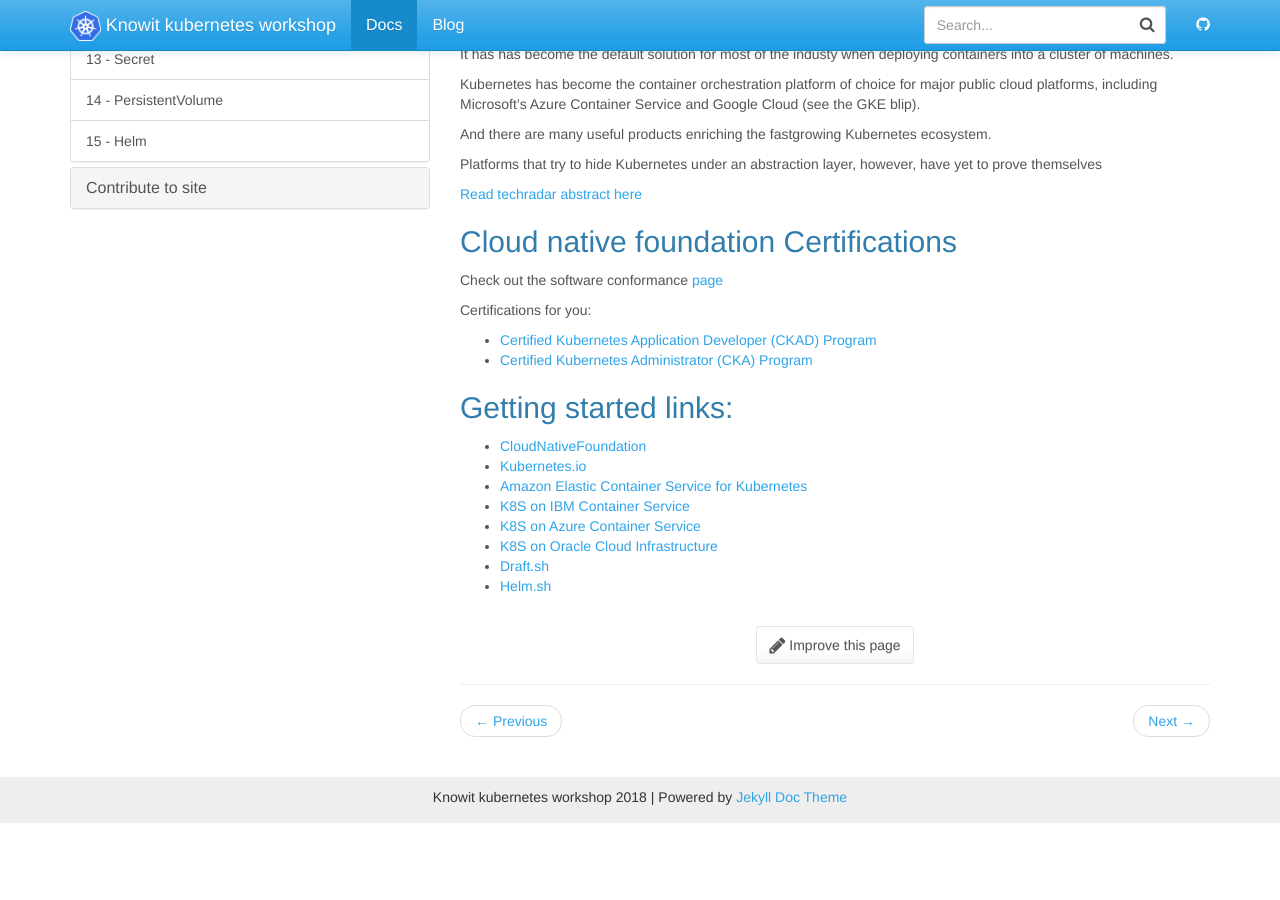
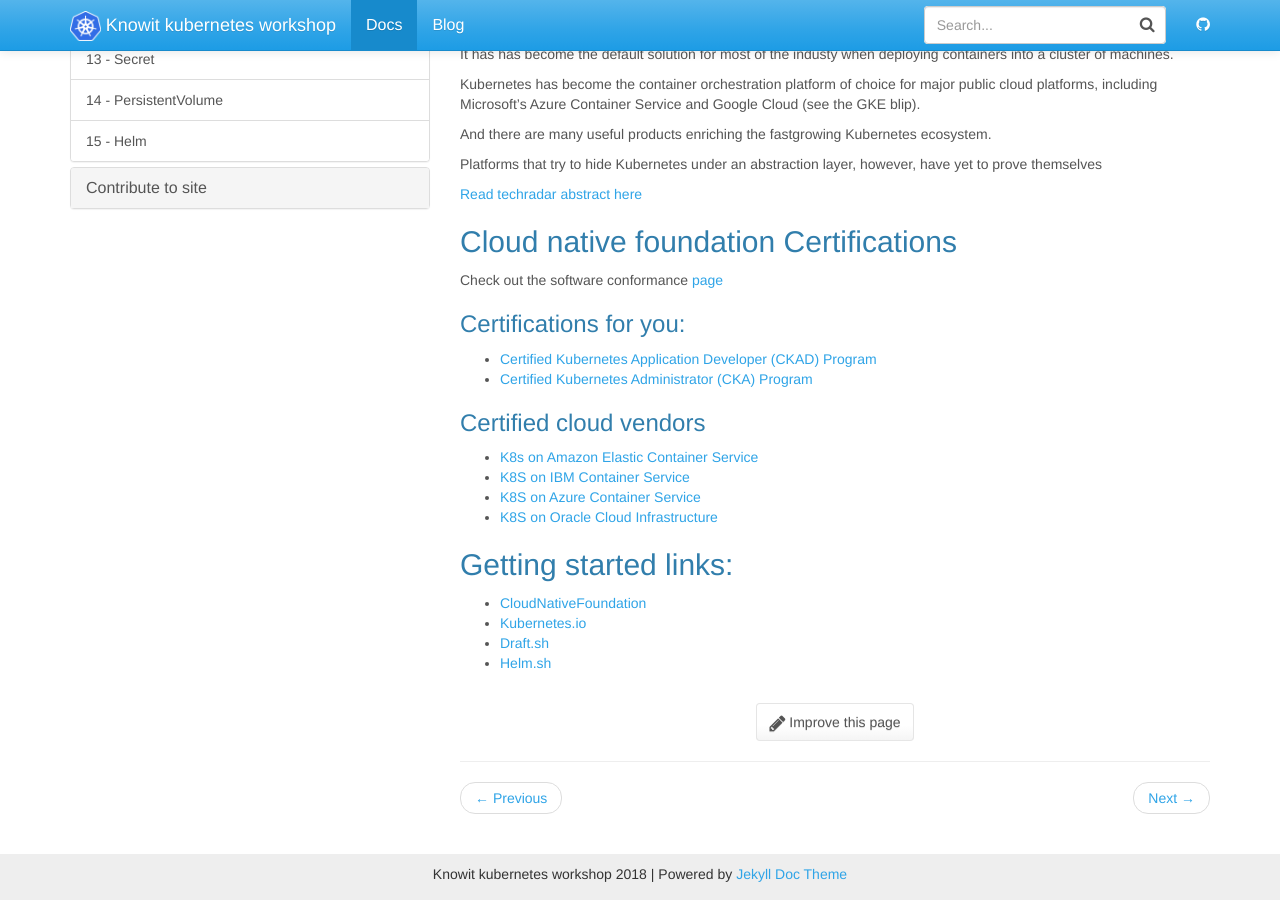
Before and after one commit to knowit/kubernetes-workshop, a Jekyll site: the page built from docs/_docs/workshop/01-intro.md, in a window 1280 px wide and 900 px high, scrolled down 610 px. Built offline with Jekyll 4.4.1, drawn with Linux system fonts in a browser that asks for light colours; before the commit the page ends 1433 px from its top, so only the background shows below that.

Commit message:
added certified cloud vendors

```diff
--- a/docs/_docs/workshop/01-intro.md
+++ b/docs/_docs/workshop/01-intro.md
@@ -26,16 +26,18 @@
 
 Check out the software conformance [page](https://www.cncf.io/certification/software-conformance)
 
-Certifications for you:
+### Certifications for you:
 * [Certified Kubernetes Application Developer (CKAD) Program](https://www.cncf.io/certification/expert/cka/ckad/)
 * [Certified Kubernetes Administrator (CKA) Program](https://www.cncf.io/certification/expert/cka/)
+
+### Certified cloud vendors
+* [K8s on Amazon Elastic Container Service](https://aws.amazon.com/eks/)
+* [K8S on IBM Container Service](ttps://www.ibm.com/cloud/container-service)
+* [K8S on Azure Container Service](https://azure.microsoft.com/en-us/services/container-service/)
+* [K8S on Oracle Cloud Infrastructure](https://cloud.oracle.com/en_US/containers/engine/features)
 
 ## Getting started links:
 * [CloudNativeFoundation](https://www.cncf.io/)
 * [Kubernetes.io](https://kubernetes.io/)
-* [Amazon Elastic Container Service for Kubernetes](https://aws.amazon.com/eks/)
-* [K8S on IBM Container Service](ttps://www.ibm.com/cloud/container-service)
-* [K8S on Azure Container Service](https://azure.microsoft.com/en-us/services/container-service/)
-* [K8S on Oracle Cloud Infrastructure](https://cloud.oracle.com/en_US/containers/engine/features)
 * [Draft.sh](https://draft.sh/)
 * [Helm.sh](https://helm.sh/)
```
